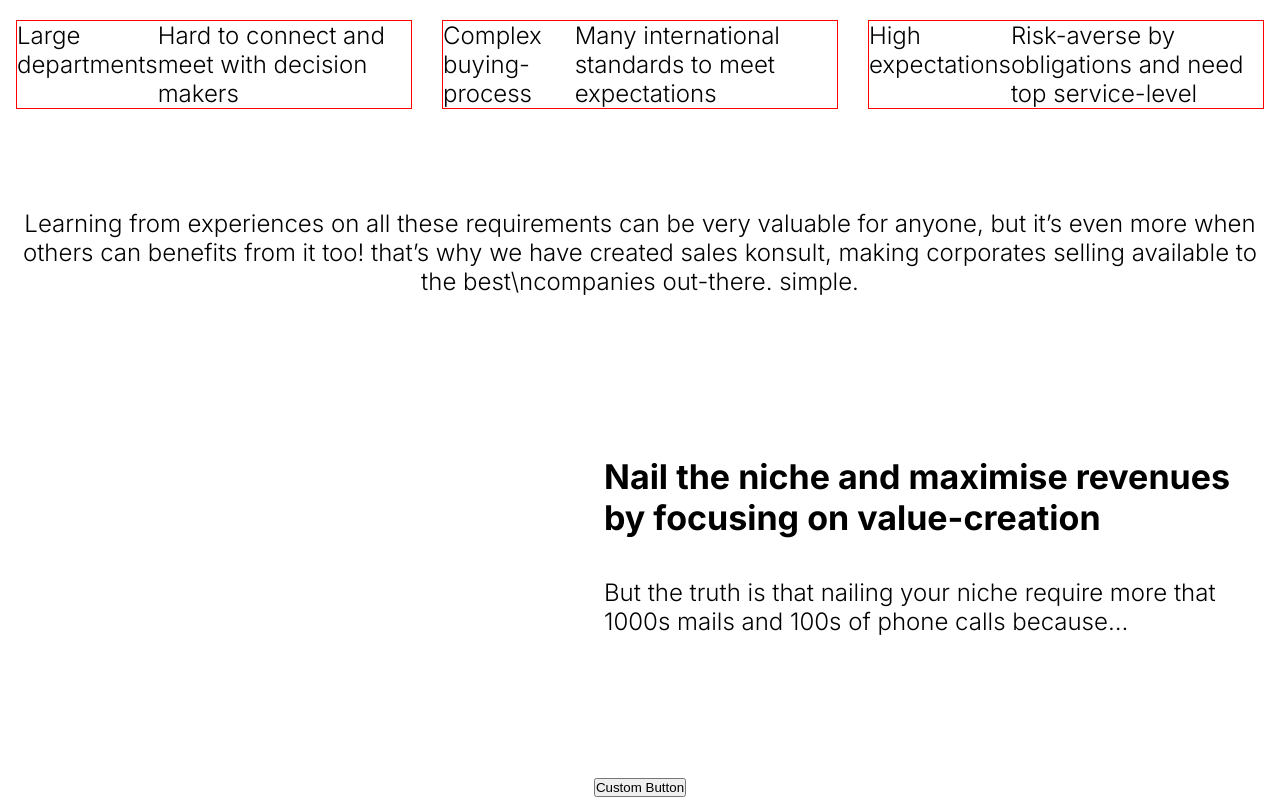
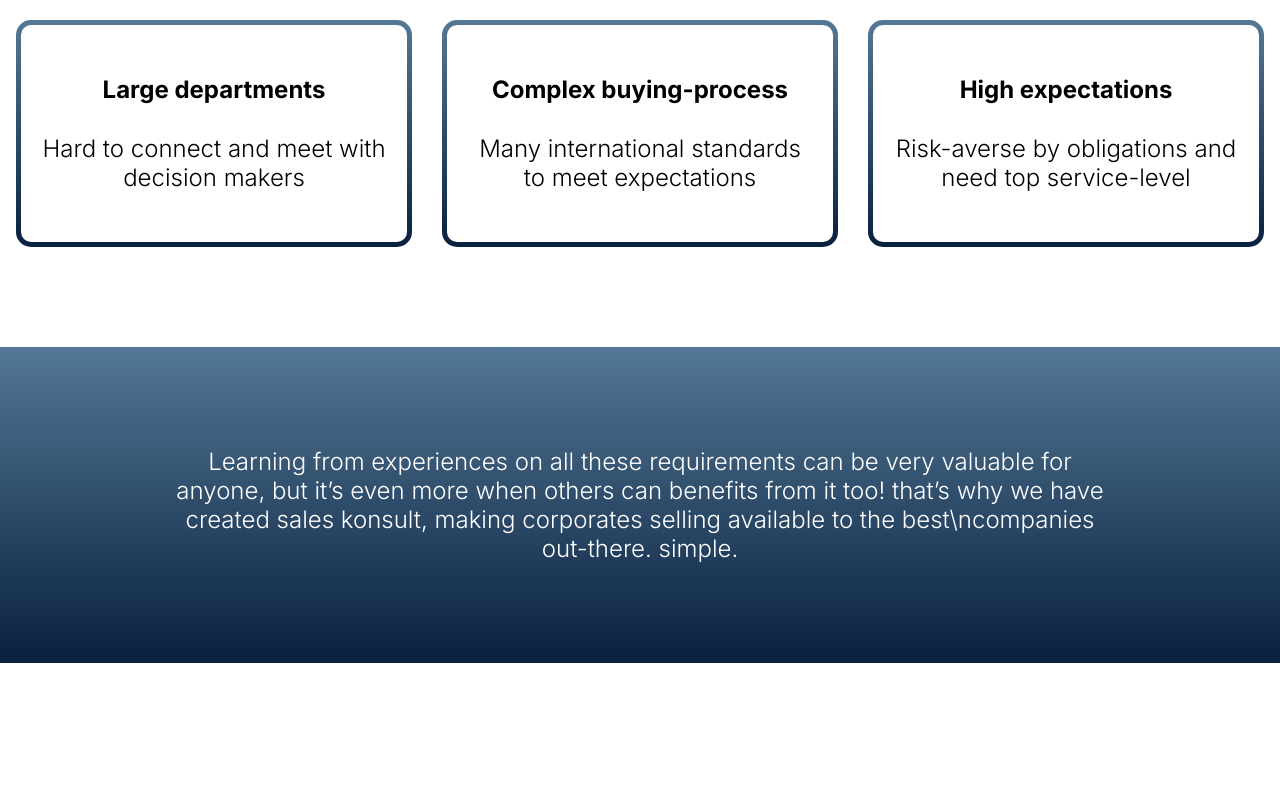
Before and after one commit to KevinTss/jules-website, a Next.js app: page / in a window 1280 px wide. Shown: the part 940-1740 px from the top of the page. Built offline with nearby package versions, Linux system fonts and the light colour scheme.

Commit message:
Redesign section

```diff
--- a/components/calendly-cta/CalendlyCTA.jsx
+++ b/components/calendly-cta/CalendlyCTA.jsx
@@ -1,21 +1,17 @@
 import { openPopupWidget } from 'react-calendly';
 
-export default function CalendlyCTA() {
+import { Button } from '../../styles';
+
+export default function CalendlyCTA({ children }) {
   return (
-    <div>
-      <button
+    <Button
       onClick={() =>
         openPopupWidget({
           url: 'https://calendly.com/kevin-tassi',
-            text: 'Schedule time with me',
-            color: 'red',
-            textColor: 'blue',
-            branding: true,
         })
       }
     >
-        Custom Button
-      </button>
-    </div>
+      {children}
+    </Button>
   );
 }
--- a/components/section/book-a-call/CenterText.jsx
+++ b/components/section/book-a-call/BookACall.jsx
@@ -4,11 +4,11 @@ import { Container } from './style';
 import { Wrapper } from '../../../styles';
 import CalendlyCTA from '../../calendly-cta';
 
-export default function CenterText() {
+export default function BookACall() {
   return (
     <Wrapper>
       <Container>
-        <CalendlyCTA />
+        <CalendlyCTA>{`Book a call`}</CalendlyCTA>
       </Container>
     </Wrapper>
   );
--- a/components/section/book-a-call/index.js
+++ b/components/section/book-a-call/index.js
@@ -1 +1 @@
-export { default } from './CenterText';
+export { default } from './BookACall';
--- a/components/section/center-text/CenterText.jsx
+++ b/components/section/center-text/CenterText.jsx
@@ -1,19 +1,22 @@
 import Image from 'next/image';
 
-import { Container } from './style';
+import { Section, Container } from './style';
 import { Wrapper, Text } from '../../../styles';
 
 export default function CenterText() {
   return (
+    <Section>
       <Wrapper>
         <Container>
           <Text>
             Learning from experiences on all these requirements can be very
-          valuable for anyone, but it’s even more when others can benefits from
-          it too! that’s why we have created sales konsult, making corporates
-          selling available to the best\ncompanies out-there. simple.
+            valuable for anyone, but it’s even more when others can benefits
+            from it too! that’s why we have created sales konsult, making
+            corporates selling available to the best\ncompanies out-there.
+            simple.
           </Text>
         </Container>
       </Wrapper>
+    </Section>
   );
 }
--- a/components/section/center-text/style.js
+++ b/components/section/center-text/style.js
@@ -1,7 +1,18 @@
 import styled from 'styled-components';
+
+export const Section = styled.section`
+  width: 100%;
+  padding: 100px 0;
+  background-image: linear-gradient(to top, #09203f 0%, #537895 100%);
+`;
 
 export const Container = styled.div`
   width: 100%;
-  margin: 100px 0;
   text-align: center;
+
+  p {
+    color: white;
+    max-width: 950px;
+    margin: auto;
+  }
 `;
--- a/components/section/main-message/MainMessage.jsx
+++ b/components/section/main-message/MainMessage.jsx
@@ -1,7 +1,8 @@
 import Image from 'next/image';
 
 import { Section, Container, Left, Heading, ImageContainer } from './style';
-import { Wrapper, Button, Text } from '../../../styles';
+import { Wrapper, Text } from '../../../styles';
+import CalendlyCTA from '../../calendly-cta';
 
 export default function MainMessage() {
   return (
@@ -17,7 +18,7 @@ export default function MainMessage() {
               But the truth is that closing deals with large organisations can
               be really painful because they are…
             </Text>
-            <Button>Book a call with me</Button>
+            <CalendlyCTA>Book a call with me</CalendlyCTA>
           </Left>
           <ImageContainer>
             <Image src='/background.jpg' alt='Jules Kerner' layout='fill' />
--- a/components/section/tree-boxes/TreeBoxes.jsx
+++ b/components/section/tree-boxes/TreeBoxes.jsx
@@ -1,6 +1,4 @@
-import Image from 'next/image';
-
-import { Container, Box, Sentence } from './style';
+import { Container, Box, InnerBox, Sentence } from './style';
 import { Wrapper, Text } from '../../../styles';
 
 export default function TreeBoxes() {
@@ -8,18 +6,22 @@ export default function TreeBoxes() {
     <Wrapper>
       <Container>
         <Box>
-          <Text>Large departments</Text>
-          <Sentence>Hard to connect and meet with decision makers</Sentence>
+          <InnerBox>
+            <Sentence>Large departments</Sentence>
+            <Text>Hard to connect and meet with decision makers</Text>
+          </InnerBox>
         </Box>
         <Box>
-          <Text>Complex buying-process</Text>
-          <Sentence>Many international standards to meet expectations</Sentence>
+          <InnerBox>
+            <Sentence>Complex buying-process</Sentence>
+            <Text>Many international standards to meet expectations</Text>
+          </InnerBox>
         </Box>
         <Box>
-          <Text>High expectations</Text>
-          <Sentence>
-            Risk-averse by obligations and need top service-level
-          </Sentence>
+          <InnerBox>
+            <Sentence>High expectations</Sentence>
+            <Text>Risk-averse by obligations and need top service-level</Text>
+          </InnerBox>
         </Box>
       </Container>
     </Wrapper>
--- a/components/section/tree-boxes/style.js
+++ b/components/section/tree-boxes/style.js
@@ -9,10 +9,23 @@ export const Container = styled.div`
 `;
 
 export const Box = styled.div`
+  padding: 5px;
+  background-image: linear-gradient(to top, #09203f 0%, #537895 100%);
+  border-radius: 15px;
+  position: relative;
+`;
+
+export const InnerBox = styled.div`
   display: flex;
-  border: 1px solid red;
+  flex-direction: column;
+  background: white;
+  border-radius: 10px;
+  padding: 50px 20px;
+  text-align: center;
 `;
 
 export const Sentence = styled.p`
   font-size: 24px;
+  margin-bottom: 30px;
+  font-weight: 700;
 `;
```
Lines whose indentation alone changed are shown as unchanged.
